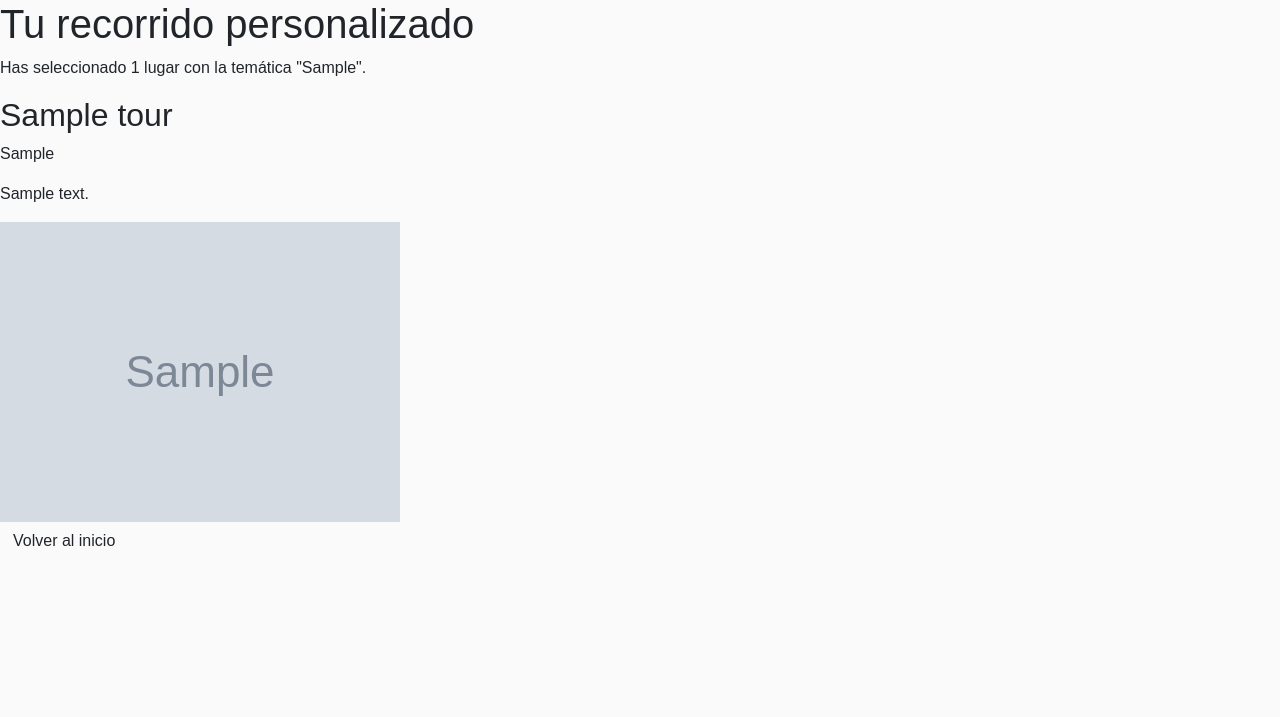
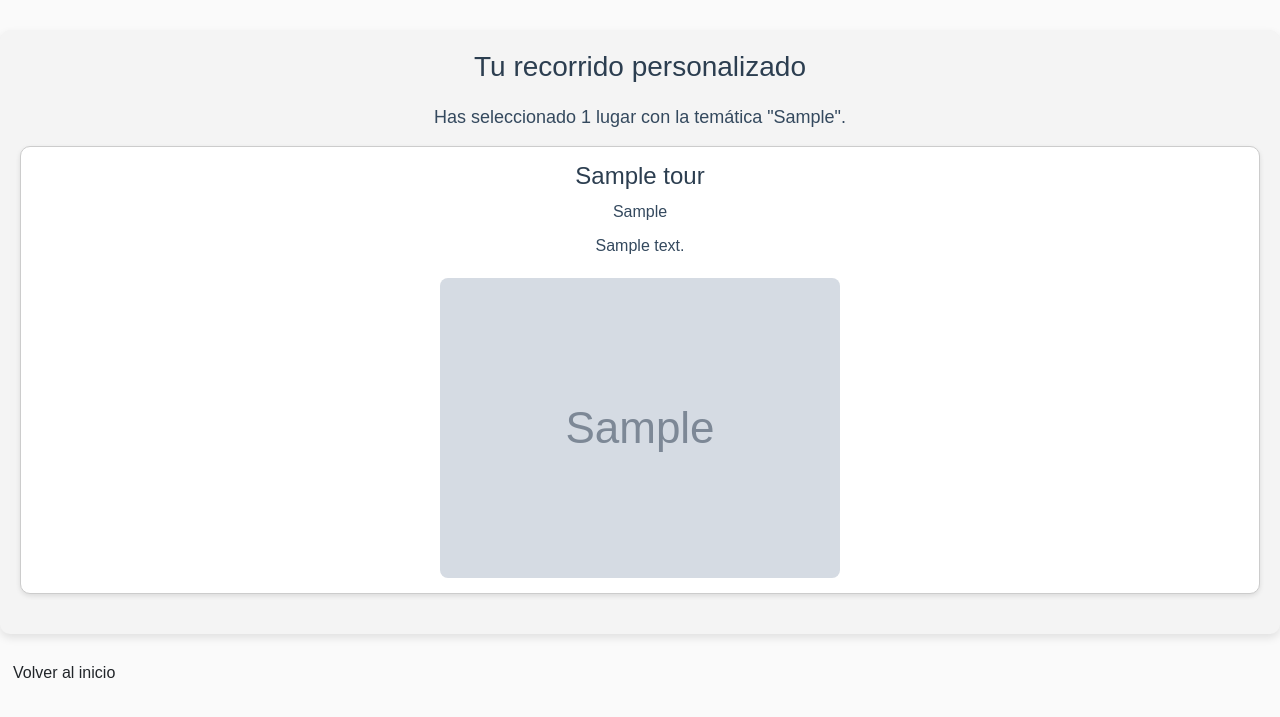
Before and after one commit to IvanaEbri/Culturama_Ebri-Fiege_Proy-Integrador, a Django app: page /user/user/answer/1/1/ in a window 1280 px wide. Shown: the part 66-783 px from the top of the page. Run offline with Django 5.2, Linux system fonts and the light colour scheme; a user stored in the database is signed in; tables that the repository leaves empty hold one stand-in row (values such as "Sample post"); grey boxes marked "Sample" are stand-in pictures; some libraries are stand-ins or nearby versions.

Commit message:
Guardar cambios locales antes de sincronizar

```diff
--- a/culturama/static/css/style.css
+++ b/culturama/static/css/style.css
@@ -130,6 +130,7 @@ button[type="submit"] {
     font-size: 1.2em;  /* Tamaño de fuente */
     cursor: pointer;  /* Cambia el cursor al pasar sobre el botón */
     transition: background-color 0.3s ease;  /* Suaviza el cambio de color */
+
 }
 
 button[type="submit"]:hover {
@@ -210,11 +211,12 @@ button {
     width: 100%;
 }
 
-/*ESTILOS DEL home.html*/
-/*
+
+/*ESTILOS DEL home.html
+
 body {
     background-color: #2B3C4F !important;
-    color: #333333;
+    color: #ffffff;
 }
 
 .home-container {
@@ -254,4 +256,211 @@ body {
 .home-button:hover {
     background-color: #0056b3;
     transform: translateY(-3px);
-}*/
+}
+
+/*ESTILOS DE LOGIN
+.login-container {
+    text-align: center;
+    margin-top: 30px;
+}
+
+h2 {
+    font-size: 25px;
+    margin-bottom: 20px;
+    color: white;
+}
+
+.login-form input[type="text"],
+.login-form input[type="password"] {
+    width: 20%;
+    padding: 10px;
+    margin: 10px ;
+    background-color: #f0f0f0;
+    border: none;
+    border-radius: 5px;
+    box-shadow: inset 0 0 5px rgba(0, 0, 0, 0.1);
+    transition: all 0.3s ease;
+    font-size: 16px;
+}
+
+.login-form input[type="text"]:focus,
+.login-form input[type="password"]:focus {
+    outline: none;
+    background-color: #e6e6e6;
+    box-shadow: inset 0 0 5px rgba(0, 0, 0, 0.2);
+}
+
+.login-button {
+    background-color: #4CAF50;
+    color: white;
+    padding: 10px 20px;
+    border: none;
+    border-radius: 5px;
+    cursor: pointer;
+    width: 30%;
+    margin-top: 15px;
+    font-size: 16px;
+    transition: background-color 0.3s ease;
+}
+
+.login-button:hover {
+    background-color: #45a049;
+}
+
+p {
+    margin-top: 10px;
+    color: white;
+}
+
+p a {
+    color: #67b7d1;
+    text-decoration: none;
+}
+
+p a:hover {
+    text-decoration: underline;
+}
+
+
+/*ESTILOS DE REGISTER
+.register-container {
+    text-align: center;
+    margin-top: 30px;
+}
+
+.register-form {
+    display: inline-block;
+    width: 100%;
+    max-width: 400px;
+    text-align: left;
+}
+
+.register-form input[type="text"],
+.register-form input[type="email"],
+.register-form input[type="password"] {
+    width: 100%;
+    padding: 12px;
+    margin: 10px 0;
+    background-color: #f0f0f0;
+    border: none;
+    border-radius: 5px;
+    box-shadow: inset 0 0 5px rgba(0, 0, 0, 0.1);
+    transition: all 0.3s ease;
+    font-size: 16px;
+}
+
+.register-form input[type="checkbox"] {
+    width: auto;
+    margin-right: 10px;
+}
+
+.register-form label {
+    font-size: 16px;
+    color: white;
+}
+
+.checkbox-container {
+    display: flex;
+    align-items: center;
+    margin: 10px 0;
+}
+
+.register-button {
+    background-color: #4CAF50;
+    color: white;
+    padding: 12px 20px;
+    border: none;
+    border-radius: 5px;
+    cursor: pointer;
+    width: 100%;
+    margin-top: 10px;
+    font-size: 16px;
+    transition: background-color 0.3s ease;
+}
+
+.register-button:hover {
+    background-color: #45a049;
+}
+
+p {
+    margin-top: 10px;
+    color: white;
+}
+
+p a {
+    color: #67b7d1;
+    text-decoration: none;
+}
+
+p a:hover {
+    text-decoration: underline;
+}
+
+/* Estilos generales */
+body {
+    color: #2c3e50; /* Cambiamos el color del texto general */
+}
+
+.answer-container {
+    text-align: center;
+    margin-top: 30px;
+    padding: 20px;
+    background-color: #f4f4f4; /* Fondo más claro para mejor contraste */
+    border-radius: 10px;
+    box-shadow: 0 4px 8px rgba(0, 0, 0, 0.1);
+}
+
+.answer-container h1 {
+    font-size: 28px;
+    margin-bottom: 20px;
+    color: #2c3e50; /* Color oscuro para buena legibilidad */
+}
+
+.answer-container p {
+    font-size: 18px;
+    color: #34495e; /* Texto más oscuro para buen contraste */
+    margin-bottom: 15px;
+}
+
+.places-list .place-card {
+    border: 1px solid #ccc;
+    border-radius: 10px;
+    padding: 15px;
+    margin-bottom: 20px;
+    background-color: #ffffff; /* Fondo blanco para el contenedor de lugares */
+    box-shadow: 0 2px 5px rgba(0, 0, 0, 0.1);
+}
+
+.place-card h2 {
+    font-size: 24px;
+    color: #2c3e50; /* Color oscuro para el título */
+    margin-bottom: 10px;
+}
+
+.place-card p {
+    font-size: 16px;
+    color: #34495e; /* Texto más oscuro dentro del card */
+    margin-bottom: 10px;
+}
+
+.img-div-2 img {
+    max-width: 100%;
+    border-radius: 8px;
+    margin-top: 10px;
+}
+
+/* Estilo del botón */
+.btn {
+    display: inline-block;
+    padding: 10px 20px;
+    background-color: #4CAF50;
+    color: white;
+    text-decoration: none;
+    border-radius: 5px;
+    transition: background-color 0.3s ease;
+    margin-top: 20px;
+}
+
+.btn:hover {
+    background-color: #45a049;
+}
```
Also changed, not shown: culturama/templates/login.html (+23 -12 lines), culturama/templates/register.html (+24 -12 lines).
